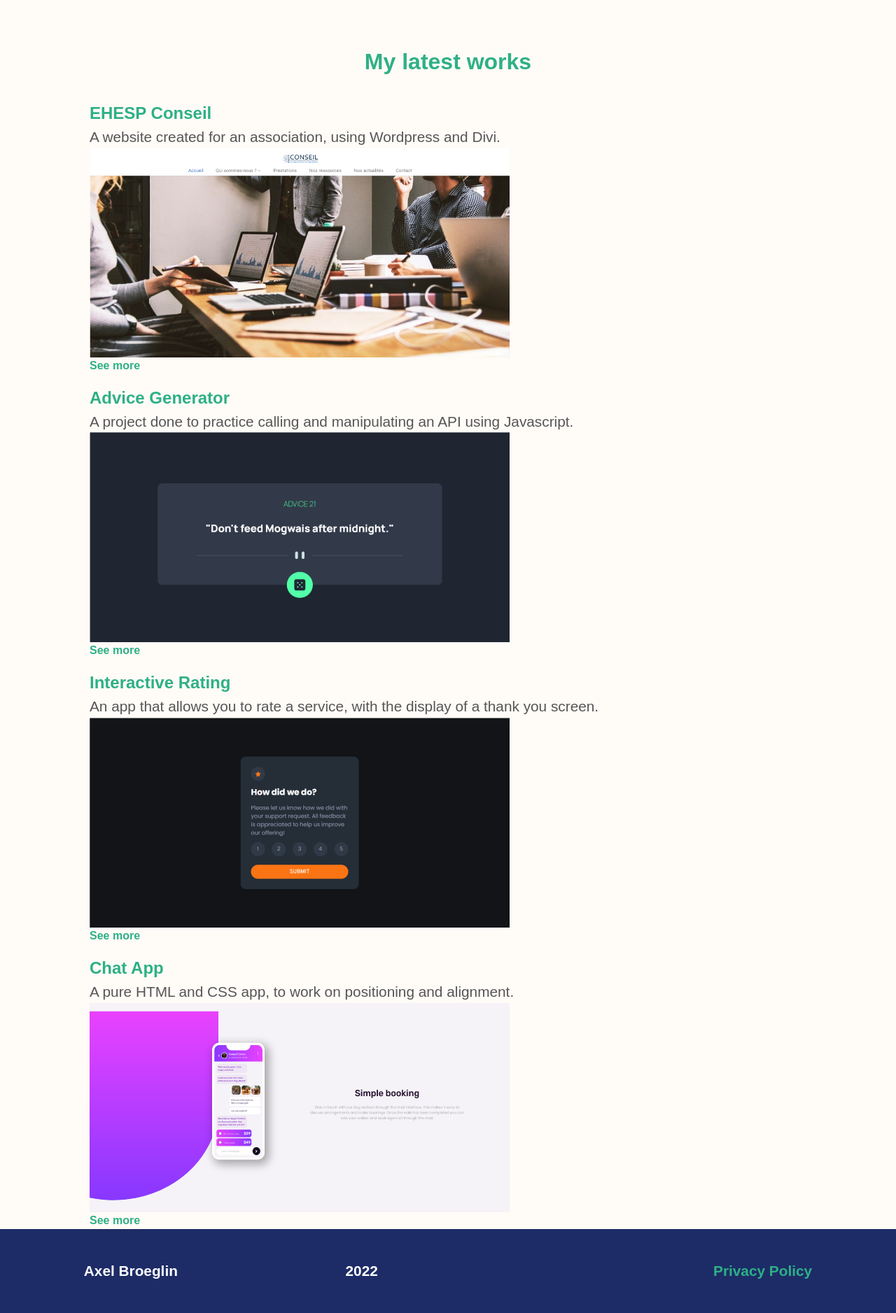
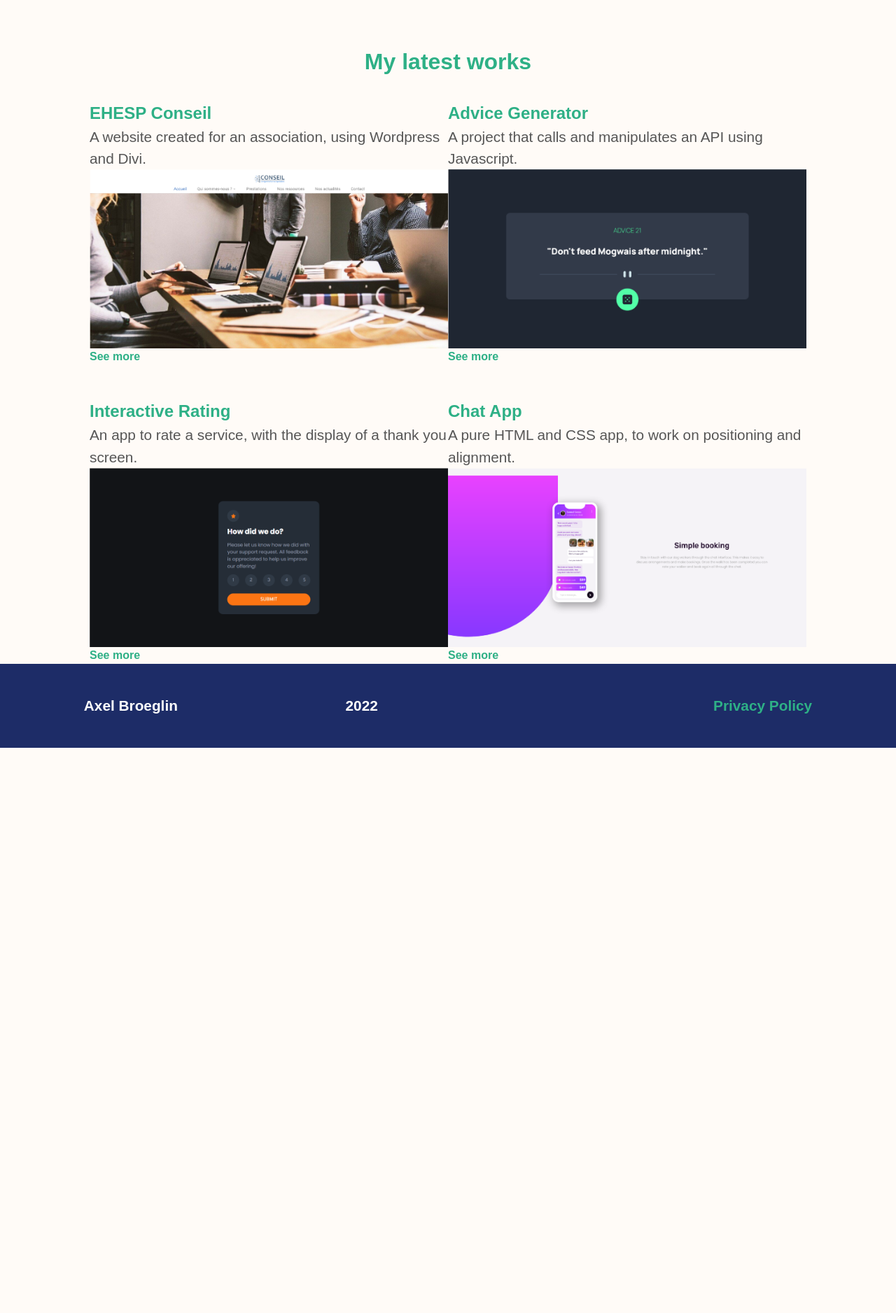
Before and after one commit to AxelBroeglin/portfolio, a PHP site: page /projects.html in a window 1280 px wide. Shown: the part 76-1953 px from the top of the page at 70% size. After the commit the page ends 1145 px from the top, so only its background shows below. Run offline with PHP 8.4, Linux system fonts and the light colour scheme.

Commit message:
Work on layout

```diff
--- a/projects.html
+++ b/projects.html
@@ -41,43 +41,43 @@
             </nav>
         </header>
 
-        <main id="projects-container">
+        <main id="main-container">
 
             <h1>My latest works</h1>
 
-            <article>
+            <section class="works-container">
+                <article id="works-container__project">
                     <h2>EHESP Conseil</h2>
                     <p class="work-desc">A website created for an association, using Wordpress and Divi.</p>  <!-- To be hidden on mobile OR desk, to be decided -->
-                <a href="">  <!--  Hover to be thought, cursor to be changed with "See site" or smth -->
+                      <!--  Hover to be thought, cursor to be changed with "See site" or smth -->
                         <picture>
+
                             <source media="(max-width:767px)" srcset="./images/screenshot-ehesp-desk.png">
                             <img src="./images/screenshot-ehesp-desk.png" alt="" >
+
                         </picture>
-                </a>
                     <div class="button">
                         <a class="button__link" href="projects\ehesp-conseil\overview.html">See<span> more</span></a>
                     </div>
                 </article>
 
                 <!-- SECOND WORK -->
-            <article>
+                <article id="works-container__project">
                     <h2>Advice Generator</h2>
-            <p class="work-desc">A project done to practice calling and manipulating an API using Javascript.</p>  <!-- To be hidden on mobile OR desk, to be decided -->
-            <a href="">  <!--  Hover to be thought, cursor to be changed with "See site" or smth -->
+                <p class="work-desc"> A project that calls and manipulates an API using Javascript.</p>  <!-- To be hidden on mobile OR desk, to be decided -->
                         <picture>
                             <source media="(max-width:767px)" srcset="./images/advice-generator-desk.png">
                             <img src="./images/advice-generator-desk.png" alt="" >
                         </picture>
-                </a>
                     <div class="button">
                         <a class="button__link" href="projects\advice-generator\overview.html">See<span> more</span></a>
                     </div>
                 </article>
 
                 <!-- THIRD WORK -->
-            <article>
+                <article id="works-container__project">
                     <h2>Interactive Rating</h2>
-            <p class="work-desc">An app that allows you to rate a service, with the display of a thank you screen.</p>  <!-- To be hidden on mobile OR desk, to be decided -->
+                <p class="work-desc">An app to rate a service, with the display of a thank you screen.</p>  <!-- To be hidden on mobile OR desk, to be decided -->
                 <a href="">  <!--  Hover to be thought, cursor to be changed with "See site" or smth -->
                         <picture>
                             <source media="(max-width:767px)" srcset="./images/interactive-rating-desk.png">
@@ -90,7 +90,7 @@
                 </article>
 
                 <!-- Fourth WORK -->
-            <article>
+                <article id="works-container__project">
                     <h2>Chat App</h2>
                 <p class="work-desc">A pure HTML and CSS app, to work on positioning and alignment.</p>  <!-- To be hidden on mobile OR desk, to be decided -->
                 <a href="">  <!--  Hover to be thought, cursor to be changed with "See site" or smth -->
@@ -103,6 +103,7 @@
                         <a class="button__link" href="projects\chat-app\overview.html">See<span> more</span></a>
                     </div>
                 </article>
+            </section>
         </main>
 
 
--- a/styles/main.css
+++ b/styles/main.css
@@ -1308,15 +1308,37 @@ textarea:-moz-placeholder {
   font-weight: bold;
 }
 
-#projects-container > h1 {
+#main-container > h1 {
   padding-bottom: 2vh;
 }
 
-#projects-container > article {
+.works-container {
+  display: -ms-grid;
+  display: grid;
+  -ms-grid-columns: (1fr)[1];
+      grid-template-columns: repeat(1, 1fr);
+  grid-row-gap: 2em;
+  -ms-grid-rows: 1fr;
+      grid-template-rows: 1fr;
+  grid-auto-rows: 1fr;
+}
+
+@media only screen and (min-width: 900px) {
+  .works-container {
+    -ms-grid-columns: (1fr)[2];
+        grid-template-columns: repeat(2, 1fr);
+  }
+}
+
+.works-container > h2 {
   padding-top: 2vh;
 }
 
-#projects-container > picture {
+.works-container > article {
+  padding-top: 2vh;
+}
+
+.works-container > picture {
   padding-top: 1vh;
 }
 /*# sourceMappingURL=main.css.map */
--- a/styles/pages/_projects.scss
+++ b/styles/pages/_projects.scss
@@ -1,6 +1,19 @@
-#projects-container{
+#main-container{
     >h1{
         @include p-bottom2;
+    }
+}
+.works-container{
+    display: grid;
+    grid-template-columns: repeat(1, 1fr);
+    grid-row-gap: 2em;
+    @media only screen and (min-width: 900px) {
+      grid-template-columns: repeat(2, 1fr);
+    }
+    grid-template-rows: 1fr;
+    grid-auto-rows: 1fr;
+    >h2{
+        @include p-top2;
     }
     >article{
         @include p-top2;
```
Also changed, not shown: 1 other file. Lines whose indentation alone changed are shown as unchanged.
